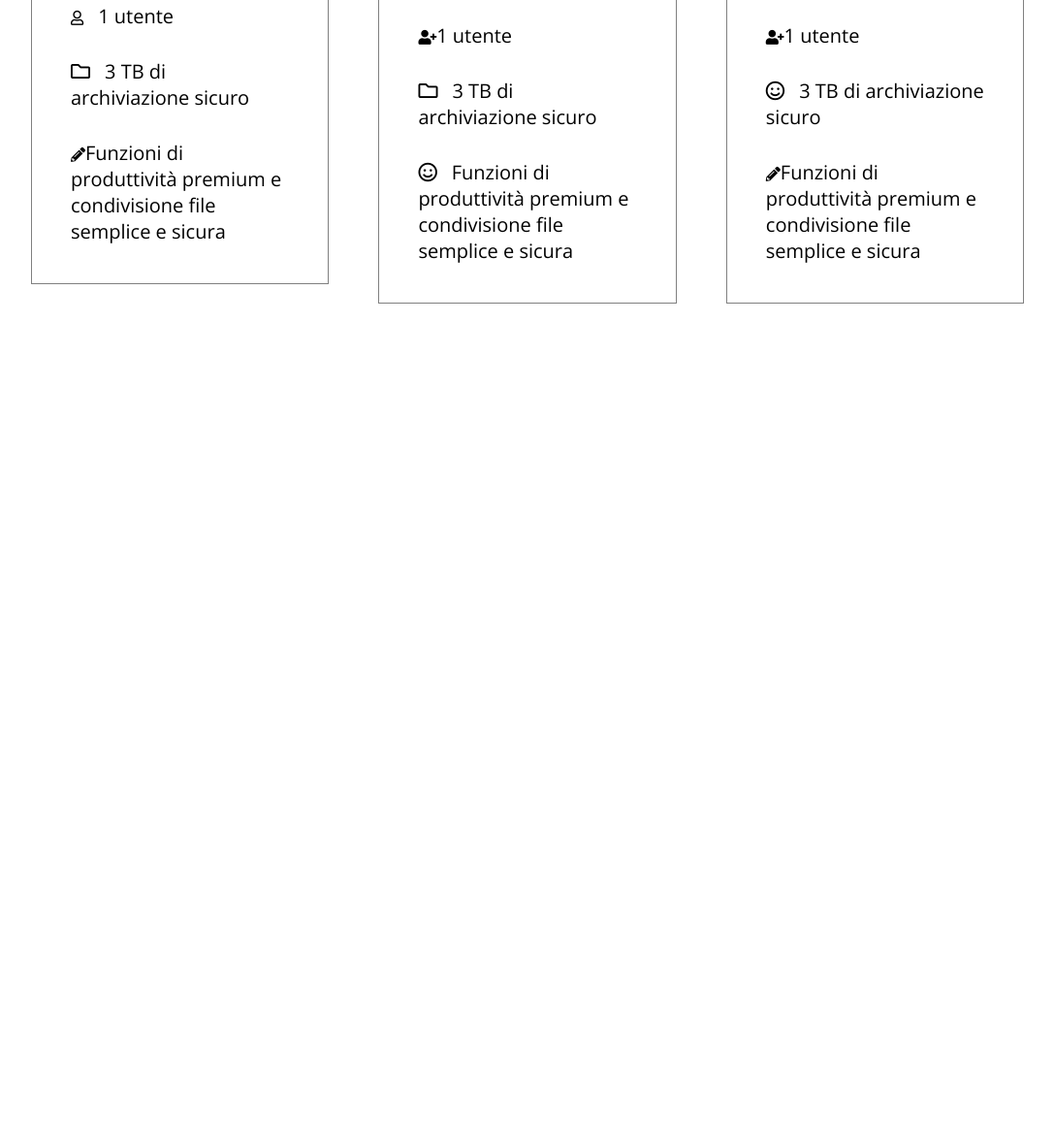
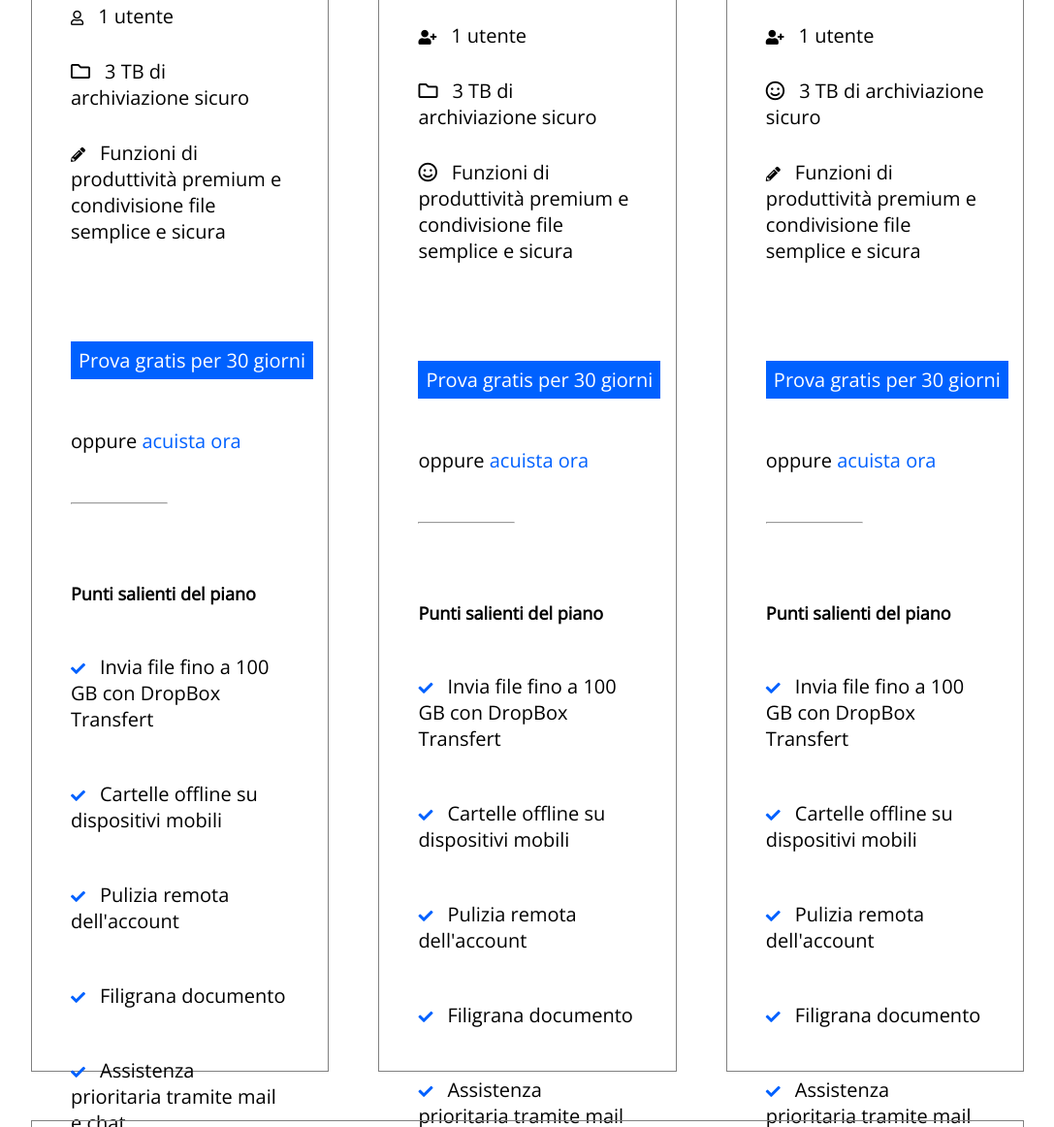
Before and after one commit to Davide1786/htmlcss-dropbox, a plain HTML site: page index.html in a window 1280 px wide. Shown: the part 1638-2800 px from the top of the page at 97% size, without its empty margins (96-1183 px from the left). Before the commit the page ends 1951 px from the top, so only its background shows below. Drawn offline with nearby package versions, Linux system fonts and the light colour scheme.

Commit message:
Fine seconda sezione

```diff
--- a/css/style.css
+++ b/css/style.css
@@ -134,10 +134,8 @@ h1 {
 
 .w-80 {
     width: 80%;
-    /* background-color: mediumorchid; */
     margin: 0 auto;
     padding-top: 200px;
-    /* font-size: 30px; */
 }
 
 h2 {
@@ -162,6 +160,7 @@ label {
 
 .colonna {
     width: 30%;
+    height: 1400px;
     /* background-color: olive; */
     border: 1px solid grey;
     float: left;
@@ -218,10 +217,101 @@ label {
 
 .fas {
     font-size: 15px;
+    margin-right: 15px;
 }
 
 .tb, .matita {
     margin-top: 30px;
+}
+
+.gratis {
+    background-color: #0061ff;
+    color: white;
+    width: 250px;
+    padding: 6px;
+    text-align: center;
+    margin: 0 auto;
+    margin-top: 100px;
+}
+
+a {
+    text-decoration: none;
+    color: white;
+}
+
+.acquista {
+    margin-top: 50px;
+    /* border-bottom: 1px solid grey; */
+}
+
+.acquista a {
+    text-decoration: none;
+    color: #0061ff;
+}
+
+hr {
+    margin-top: 50px;
+    width: 100px;
+    color: grey;
+}
+
+.salienti {
+    margin-top: 80px;
+    font-weight: bold;
+    font-size: 18px;
+}
+
+.fa-check {
+    color: #0061ff ;
+}
+
+.punti li {
+    list-style-type: none;
+    margin-top: 50px;
+}
+
+.col-2 {
+    width: 100%;
+    height: 300px;
+    /* background-color: olive; */
+    border: 1px solid grey;
+    display: inline-block;
+    margin-top: 50px;
+    position: relative;
+}
+
+
+.conte {
+    width: 100%;
+    height: 100%;
+    /* background-color: hotpink; */
+    position: absolute;
+    top: 50%;
+    left: 50%;
+    transform: translate(-50%, -50%);
+    padding-top: 100px;
+    padding-left: 50px;
+    padding-right: 50px;
+}
+
+.conte h3 {
+    font-size: 25px;
+}
+
+.normale {
+    margin-top: 60px;
+}
+
+.ufficio a {
+    position: absolute;
+    top: 100px;
+    right: 50px;
+    background-color: #0061ff;
+    color: white;
+    width: 250px;
+    padding: 6px;
+    text-align: center;
+    text-decoration: none;
 }
 
 
--- a/index.html
+++ b/index.html
@@ -51,7 +51,7 @@
                     <div class="pay-off">
                         <p>Finalmente tutti i tuoi strumenti, contenuti e <br> sono accessibili dallo stesso posto. <br> DropBox Business è più di uno spazio di <br> archiviazione sicuro: è un modo intelligente e <br> integrato per ottimizzare il flusso di lavoro esistente.</p>
                         <div class="prova-gratuita special-botton">
-                            <p>Inizia la tua prova gratuita</p>
+                            <p><a href="#">Inizia la tua prova gratuita</a></p>
                         </div>
                         <p class="annulla">Annulla in qualsiasi momento</p>
                         <i class="fas fa-arrow-down"></i>
@@ -91,6 +91,17 @@
                             <p class="utente"><i class="far fa-user"></i>1 utente</p>
                             <p class="tb"><i class="far fa-folder"></i>3 TB di archiviazione sicuro</p>
                             <p class="matita"><i class="fas fa-pencil-alt"></i>Funzioni di produttività premium e condivisione file semplice e sicura</p>
+                            <p class="gratis"> <a href="#">Prova gratis per 30 giorni</a></p>
+                            <p class="acquista">oppure <a href="">acuista ora</a></p>
+                            <hr>
+                            <p class="salienti">Punti salienti del piano</p>
+                            <ul class="punti">
+                                <li><i class="fas fa-check"></i>Invia file fino a 100 GB con DropBox Transfert</li>
+                                <li><i class="fas fa-check"></i>Cartelle offline su dispositivi mobili</li>
+                                <li><i class="fas fa-check"></i>Pulizia remota dell'account</li>
+                                <li><i class="fas fa-check"></i>Filigrana documento</li>
+                                <li><i class="fas fa-check"></i>Assistenza prioritaria tramite mail e chat</li>
+                            </ul>
                         </div>
                    </div>
 
@@ -103,6 +114,18 @@
                             <p class="utente"><i class="fas fa-user-plus"></i>1 utente</p>
                             <p class="tb"><i class="far fa-folder"></i>3 TB di archiviazione sicuro</p>
                             <p class="matita"><i class="far fa-smile"></i>Funzioni di produttività premium e condivisione file semplice e sicura</p>
+                            <p class="gratis"> <a href="#">Prova gratis per 30 giorni</a></p>
+                            <p class="acquista">oppure <a href="">acuista ora</a></p>
+                            <hr>
+                            <p class="salienti">Punti salienti del piano</p>
+                            <ul class="punti">
+                                <li><i class="fas fa-check"></i>Invia file fino a 100 GB con DropBox Transfert</li>
+                                <li><i class="fas fa-check"></i>Cartelle offline su dispositivi mobili</li>
+                                <li><i class="fas fa-check"></i>Pulizia remota dell'account</li>
+                                <li><i class="fas fa-check"></i>Filigrana documento</li>
+                                <li><i class="fas fa-check"></i>Assistenza prioritaria tramite mail e chat</li>
+                                <li><i class="fas fa-check"></i>Assistenza prioritaria tramite mail e chat</li>
+                            </ul>
                         </div>
                    </div>
 
@@ -115,11 +138,32 @@
                             <p class="utente"><i class="fas fa-user-plus"></i>1 utente</p>
                             <p class="tb"><i class="far fa-smile"></i>3 TB di archiviazione sicuro</p>
                             <p class="matita"><i class="fas fa-pencil-alt"></i>Funzioni di produttività premium e condivisione file semplice e sicura</p>
+                            <p class="gratis"> <a href="#">Prova gratis per 30 giorni</a></p>
+                            <p class="acquista">oppure <a href="">acuista ora</a></p>
+                            <hr>
+                            <p class="salienti">Punti salienti del piano</p>
+                            <ul class="punti">
+                                <li><i class="fas fa-check"></i>Invia file fino a 100 GB con DropBox Transfert</li>
+                                <li><i class="fas fa-check"></i>Cartelle offline su dispositivi mobili</li>
+                                <li><i class="fas fa-check"></i>Pulizia remota dell'account</li>
+                                <li><i class="fas fa-check"></i>Filigrana documento</li>
+                                <li><i class="fas fa-check"></i>Assistenza prioritaria tramite mail e chat</li>
+                                <li><i class="fas fa-check"></i>Assistenza prioritaria tramite mail e chat</li>
+                            </ul>
+                        </div>
+                   </div>
+                   <div class="col-2">
+                          <p class="icone"><i class="far fa-building"></i>Team</p>
+                        <div class="conte">
+                             <h3>Enterprise</h3>
+                             <p class="prezzo">Contatta l'uffico vendite</p>
+                            <p class="normale">Soluzzioni personalizzate e supporto su misura per aiutare i professionisti IT nella gestione su qualsiasi scala.</p>
+                            <p class="ufficio"> <a href="#">Contatta l'uffico vendite</a></p>
+
+
                         </div>
                    </div>
                </div>
-
-
            </div>
        </section>
        <section></section>
```
